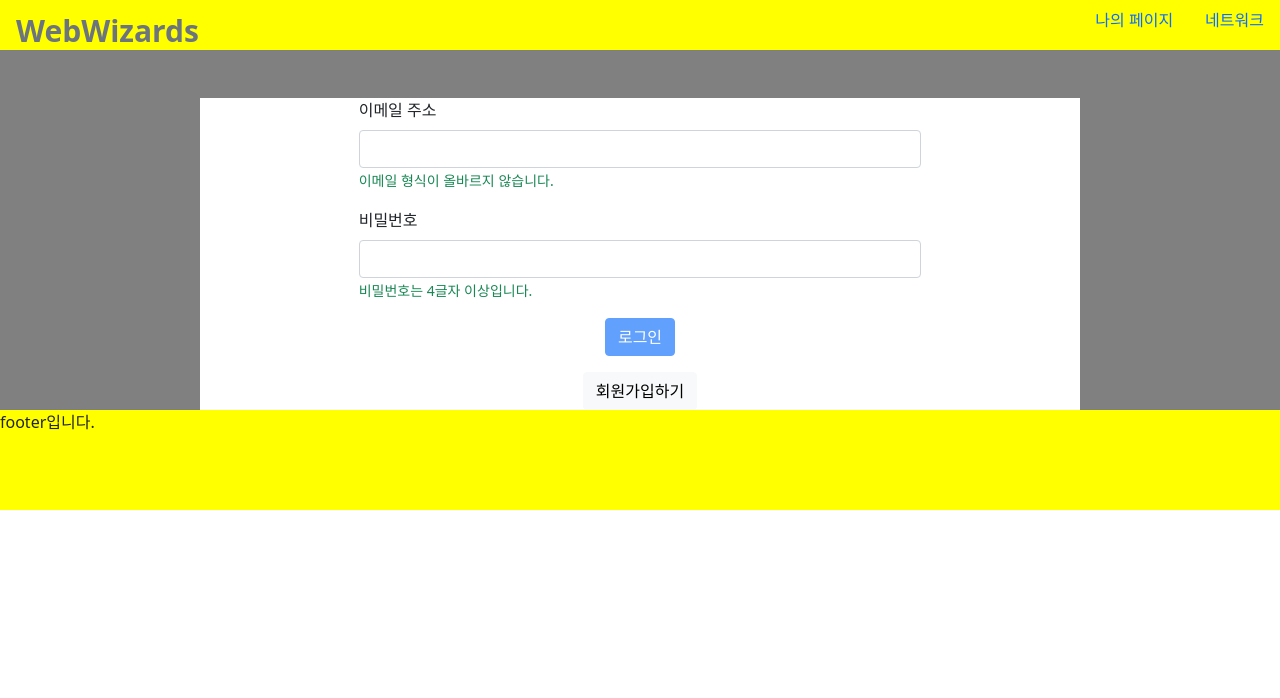
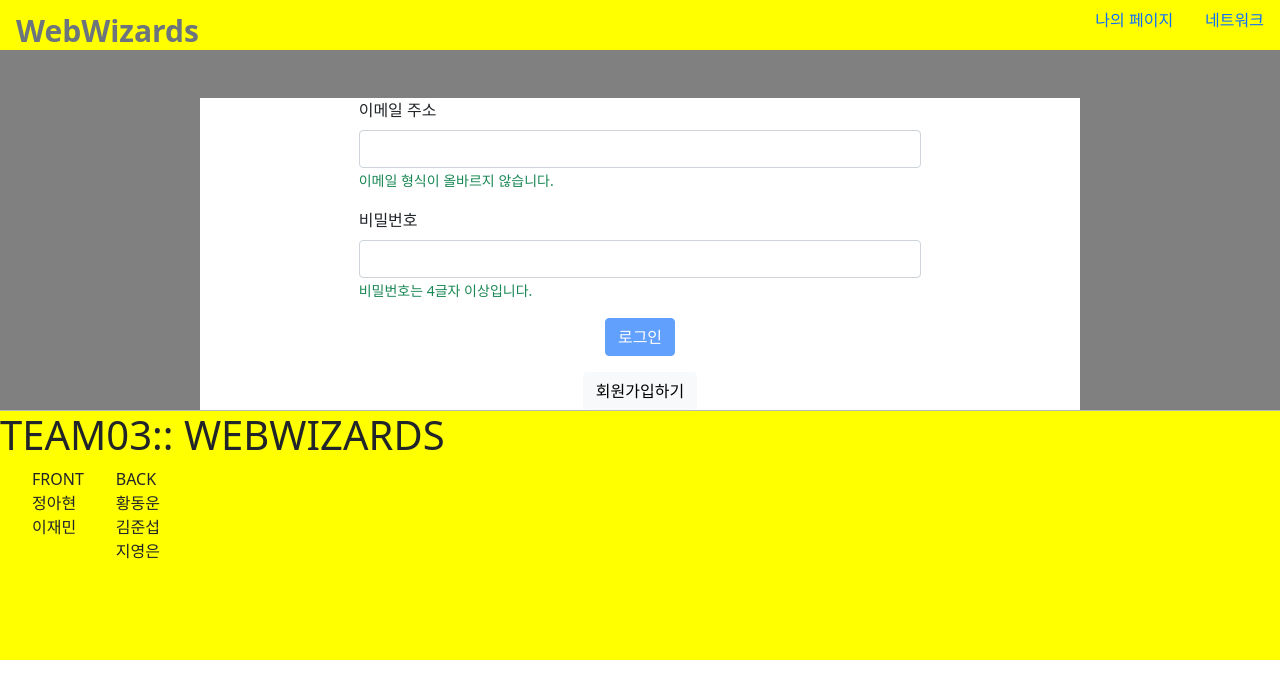
Before and after one commit to a-honey/Career_Buddy, a React (Create React App) app in the folder front/: page /login in a window 1280 px wide. Shown: the top 698 px of the page. Built offline with nearby package versions, Linux system fonts and the light colour scheme; no server answers.

Commit message:
브런치 생성

```diff
--- a/front/public/style.css
+++ b/front/public/style.css
@@ -3,3 +3,7 @@
     margin: 0;
     box-sizing: border-box;
 }
+
+li {
+    list-style: none;
+}
--- a/front/src/components/layout/Footer.js
+++ b/front/src/components/layout/Footer.js
@@ -3,7 +3,20 @@ import { styled } from "styled-components";
 const Footer = () => {
     return (
         <FooterBlock>
-            <div>footer입니다.</div>
+            <h1>TEAM03:: WEBWIZARDS</h1>
+            <div>
+            <ul className="front">
+                <li key="front">FRONT</li>
+                <li key="ah">정아현</li>
+                <li key="jae">이재민</li>
+            </ul>
+            <ul className="back">
+                <li key="back">BACK</li>
+                <li key="dong">황동운</li>
+                <li key="jun">김준섭</li>
+                <li key="young">지영은</li>
+            </ul>
+            </div>
         </FooterBlock>
     )
 };
@@ -16,5 +29,13 @@ const FooterBlock = styled.div`
     bottom: 0;
     left: 0;
     right: 0;
-    height: 100px;
+    height: 250px;
+    border-top: 1px solid #bababa;
+    div {
+        display: flex;
+        ul {
+            display: flex;
+            flex-direction: column;
+        }
+    }
 `
--- a/front/src/components/portfolio/PortfolioEditList.js
+++ b/front/src/components/portfolio/PortfolioEditList.js
@@ -1,7 +1,10 @@
+import EducationEdit from "./education/EducationEdit";
+
 const PortfolioEditList = () => {
     return (
         <>
         <h1> 편집할거영 각 EditForm불러올거영 </h1>
+        <EducationEdit />
         </>
     )
 }
--- a/front/src/components/portfolio/education/EducationEdit.js
+++ b/front/src/components/portfolio/education/EducationEdit.js
@@ -0,0 +1,86 @@
+import { useState } from "react";
+import Block from "../Block";
+
+const EducationEdit = ({ user }) => {
+    const [isAdding, setIsAdding] = useState(false);
+
+    return(
+        <Block>
+            <h1>학력</h1>
+            <div>학교 이름{user?.id}</div>
+            <div>학교 이름</div>
+            <div>전공</div>
+            <div>재학중</div>
+            <button onClick={()=>setIsAdding(true)}>+</button>
+            {isAdding && <EducationEditItem setIsAdding={setIsAdding} />}
+        </Block>
+    )
+}
+
+export default EducationEdit;
+
+const EducationEditItem = ({ user, setIsAdding }) => {
+    const [institution, setInstitution] = useState('');
+    const [degree, setDegree] = useState('user.degree');
+    const [major, setMajor] = useState('user.major');
+    const [entryDate, setEntryDate] = useState('user.entryDate');
+    const [gradDate, setGradDate] = useState('user.gradDate');
+    const [grade, setGrade] = useState('user.grade');
+
+    const handleAddSubmit = (e) => {
+        e.preventDefault();
+
+        const newDocument = {
+            institution,
+            degree,
+            major,
+            entryDate,
+            gradDate,
+            grade,
+        }
+
+        console.log(newDocument);
+    }
+
+    return (
+        <form onSubmit={handleAddSubmit}>
+            <input
+            type="text"
+            placeholder="교육 기관 이름"
+            value={institution}
+            onChange={(e) => setInstitution(e.target.value)}
+            />
+            <input
+            type="text"
+            placeholder="전공"
+            value={major}
+            onChange={(e) => setMajor(e.target.value)}
+            />
+            <div>옵션줘~</div>
+            <input
+            type="text"
+            placeholder="입학년월"
+            value={entryDate}
+            onChange={(e) => setEntryDate(e.target.value)}
+            />
+            <input
+            type="text"
+            placeholder="졸업년월"
+            value={gradDate}
+            onChange={(e) => setGradDate(e.target.value)}
+            />
+            <input
+            type="text"
+            placeholder="학점"
+            value={grade}
+            onChange={(e) => setGrade(e.target.value)}
+            />
+            <button type="submit" className="me-3">
+                확인
+            </button>
+            <button variant="secondary" onClick={() => setIsAdding(false)}>
+                취소
+            </button>
+        </form>
+    )
+}
--- a/front/src/pages/LayoutPage.js
+++ b/front/src/pages/LayoutPage.js
@@ -11,7 +11,7 @@ const LayoutPage = ({children}) => {
         <main style={{paddingTop: "50px"}}>
             {children}
         </main>
-        <footer style={{paddingBottom: "100px"}} >
+        <footer style={{paddingBottom: "250px"}} >
             <Footer />
         </footer>
         </LayoutPageBlock>
```
